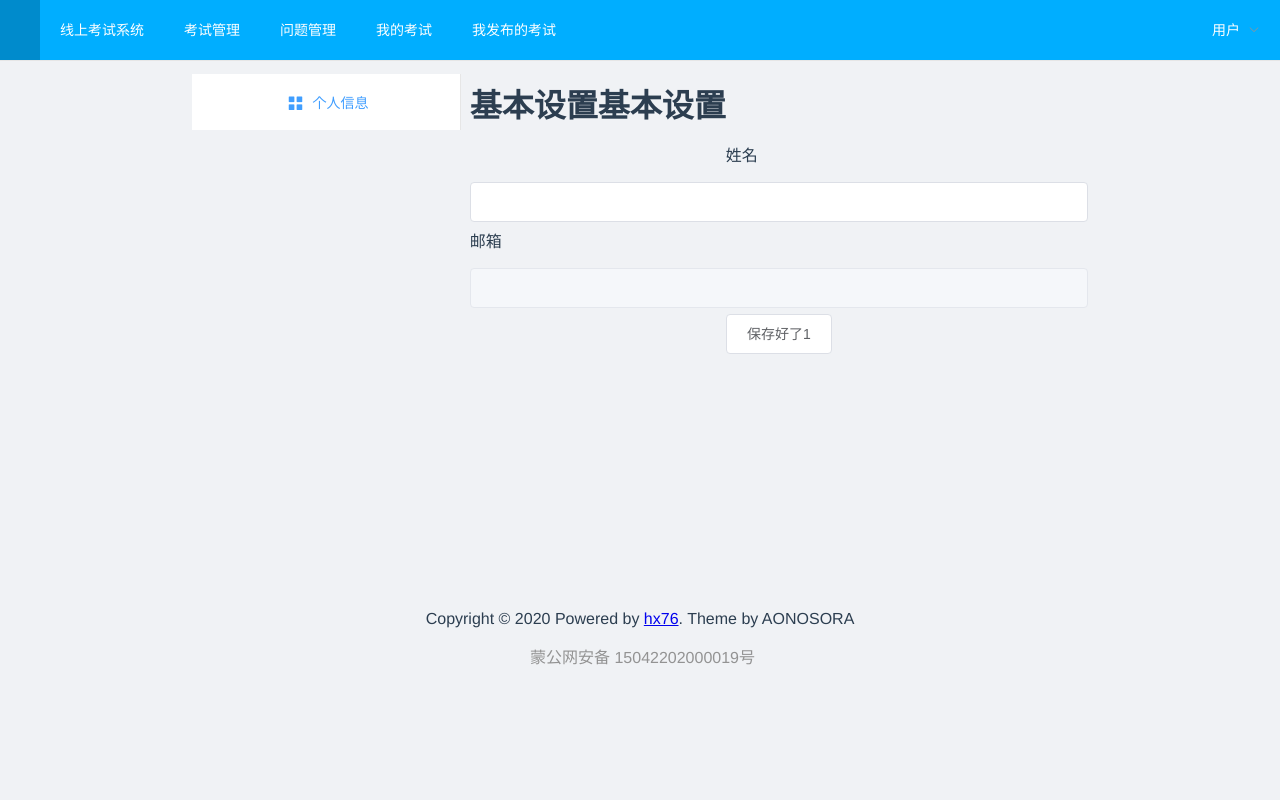
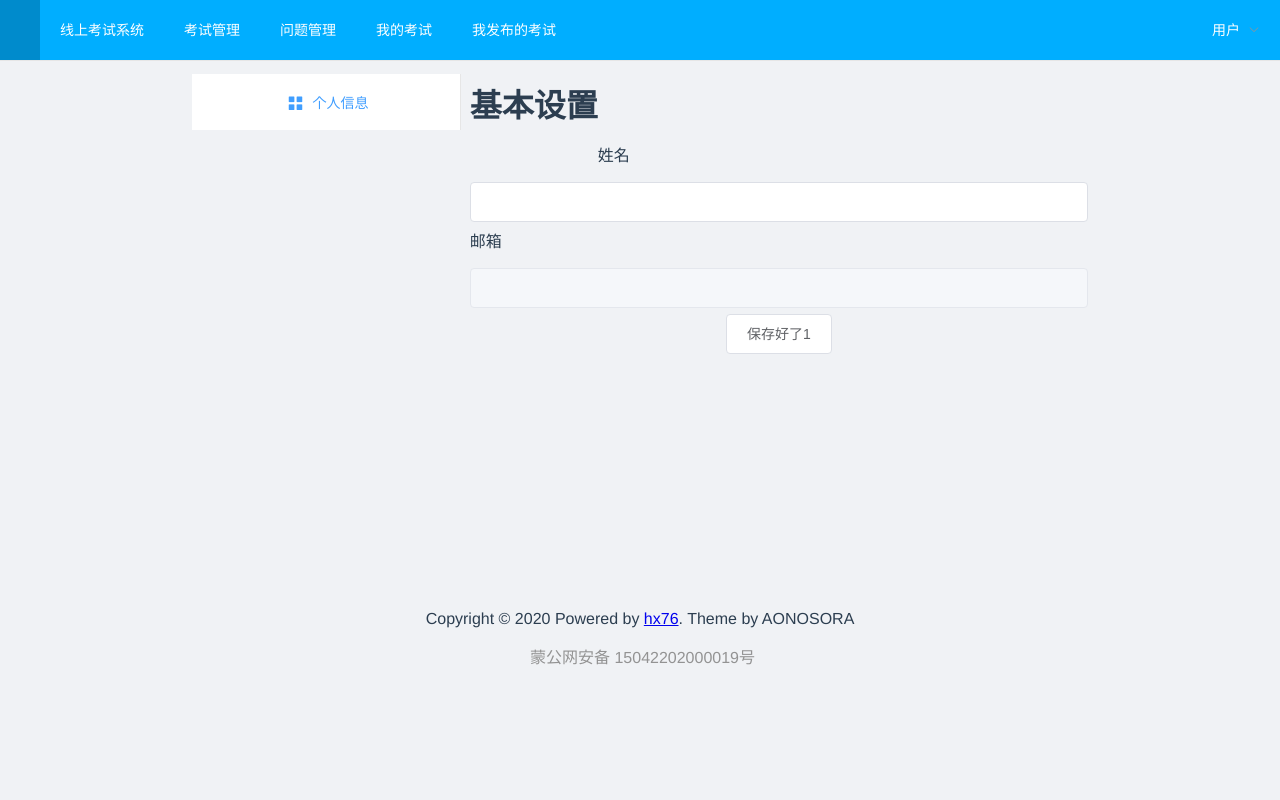
Before and after one commit to Hx76/exam, a Vue app in the folder onlineexam-ui-student/: page /userInfo in a window 1280 px wide. Shown: the top 800 px of the page. Built offline with nearby package versions, Linux system fonts and the light colour scheme; no server answers.

Commit message:
添加描述

```diff
--- a/onlineexam-ui-student/src/views/Navigation.vue
+++ b/onlineexam-ui-student/src/views/Navigation.vue
@@ -41,7 +41,7 @@ export default {
       activeIndex: '2',
       userInfo: {
         userName: '用户',
-        email: '邮箱0'
+        email: '邮箱'
       }
     };
   },
--- a/onlineexam-ui-student/src/views/UserInfo.vue
+++ b/onlineexam-ui-student/src/views/UserInfo.vue
@@ -17,7 +17,7 @@
         </el-col>
         <el-col style="width: 69%;margin-left: 1%">
           <h1 style="float: left;margin-top: 1%">基本设置</h1>
-          <h1 style="float: left;margin-top: 1%">基本设置</h1>
+
           <div style="margin-top: 10%">
             <p style="margin-top: 1%;float: left">姓名</p>
             <el-input v-model="userInfo.name"></el-input>
```
